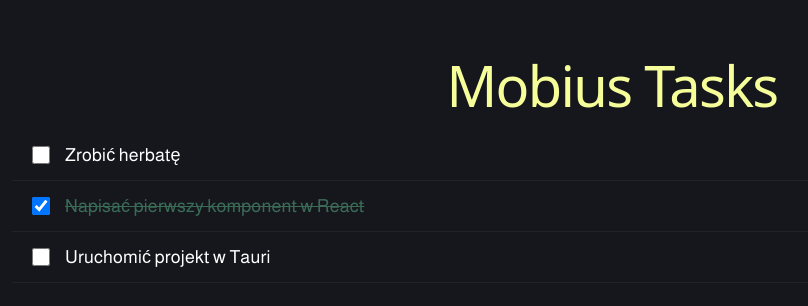
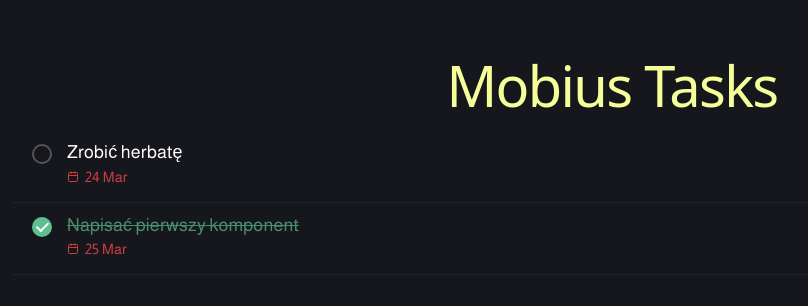
Before and after one commit to mobius-group-project/mobius, a React (Vite) app: page / in a window 1280 px wide. Shown: the top 306 px of the page, without its empty margins (28-836 px from the left). Built offline with nearby package versions, Linux system fonts and the light colour scheme.

Commit message:
MG-6: implement useTasks hook, add deadlines and functional checkboxes

```diff
--- a/package.json
+++ b/package.json
@@ -10,6 +10,7 @@
     "preview": "vite preview"
   },
   "dependencies": {
+    "lucide-react": "^1.6.0",
     "react": "^19.2.4",
     "react-dom": "^19.2.4"
   },
--- a/src/App.tsx
+++ b/src/App.tsx
@@ -1,11 +1,8 @@
 import TaskItem, { type ITask } from './components/taskSystem/TaskItem';
+import { useTasks } from './hooks/useTasks';
 
 function App() {
-  const tasks: ITask[] = [
-    { id: '1', title: 'Zrobić herbatę', isDone: false },
-    { id: '2', title: 'Napisać pierwszy komponent w React', isDone: true },
-    { id: '3', title: 'Uruchomić projekt w Tauri', isDone: false },
-  ];
+const { tasks, toggleTask } = useTasks();
 
   return (
     <main className="app-center" style={{ padding: '40px' }}>
@@ -13,7 +10,7 @@ function App() {
 
       <div className="task-list">
         {tasks.map(t => (
-          <TaskItem key={t.id} task={t} />
+          <TaskItem key={t.id} task={t} onToggle={() => toggleTask(t.id)} />
         ))}
       </div>
     </main>
--- a/src/components/taskSystem/TaskItem.tsx
+++ b/src/components/taskSystem/TaskItem.tsx
@@ -1,29 +1,39 @@
 import React from 'react';
+import { Calendar } from 'lucide-react';
 import './styles/TaskItem.css';
 
 export interface ITask {
   id: string;
   title: string;
   isDone: boolean;
+  deadline: string;
 }
 
 interface Props {
   task: ITask;
+  onToggle: () => void;
 }
 
-const TaskItem: React.FC<Props> = ({ task }) => {
+const TaskItem: React.FC<Props> = ({ task, onToggle }) => {
   return (
     <div className="task-item">
       <input
         type="checkbox"
         checked={task.isDone}
-        readOnly
+        onChange={onToggle}
         className="task-checkbox"
       />
 
-      <span className={`task-title ${task.isDone ? 'is-done' : ''}`}>
-        {task.title}
-      </span>
+      <div className="task-info">
+        <span className={`task-title ${task.isDone ? 'is-done' : ''}`}>
+          {task.title}
+        </span>
+
+        <div className="task-deadline">
+          <Calendar size={12} className="calendar-icon" />
+          <span className="deadline-date">{task.deadline}</span>
+        </div>
+      </div>
     </div>
   );
 };
--- a/src/components/taskSystem/styles/TaskItem.css
+++ b/src/components/taskSystem/styles/TaskItem.css
@@ -1,25 +1,81 @@
 .task-item {
   display: flex;
-  align-items: center;
+  align-items: flex-start;
   gap: 12px;
   padding: 12px 16px;
   border-bottom: 1px solid rgba(255, 255, 255, 0.05);
+  transition: background-color 0.2s ease;
 }
 
 .task-checkbox {
-  width: 18px;
-  height: 18px;
+  appearance: none;
+  -webkit-appearance: none;
+  width: 20px;
+  height: 20px;
+  border: 2px solid #555;
+  border-radius: 50%;
   cursor: pointer;
+  outline: none;
+  margin-top: 2px;
+
+  display: flex;
+  align-items: center;
+  justify-content: center;
+  position: relative;
+
+  transition: all 0.2s ease;
+  flex-shrink: 0;
+}
+
+.task-checkbox:checked {
+  background-color: var(--color-positive);
+  border-color: var(--color-positive);
+}
+
+.task-checkbox:checked::after {
+  content: '';
+  position: absolute;
+  width: 5px;
+  height: 10px;
+  border: solid white;
+  border-width: 0 2px 2px 0;
+  transform: rotate(45deg) translate(-1px, -1px);;
+}
+
+.task-info {
+  display: flex;
+  flex-direction: column;
+  gap: 0px;
 }
 
 .task-title {
   font-family: var(--font-main);
   font-size: var(--body-size);
   color: #ffffff;
+  transition: color 0.2s ease;
+  line-height: 1.2;
 }
 
 .task-title.is-done {
   text-decoration: line-through;
-  opacity: 0.5;
+  opacity: 0.7;
   color: var(--color-positive);
 }
+
+.task-deadline {
+  display: flex;
+  align-items: center;
+  gap: 6px;
+  font-size: 0.8rem;
+  opacity: 0.8;
+}
+
+.calendar-icon {
+  font-size: 12px;
+  color: var(--color-negative);
+}
+
+.deadline-date {
+  color: var(--color-negative);
+  font-weight: 500;
+}
--- /dev/null
+++ b/src/hooks/useTasks.ts
@@ -0,0 +1,27 @@
+import { useState } from 'react';
+import { type ITask } from '../components/taskSystem/TaskItem';
+
+export const useTasks = () => {
+  const [tasks, setTasks] = useState<ITask[]>([
+    { id: '1', title: 'Zrobić herbatę', isDone: false, deadline: '24 Mar' },
+    { id: '2', title: 'Napisać pierwszy komponent', isDone: true, deadline: '25 Mar' },
+  ]);
+
+  const toggleTask = (id: string) => {
+    setTasks(prev =>
+      prev.map(t => t.id === id ? { ...t, isDone: !t.isDone } : t)
+    );
+  };
+
+  const addTask = (title: string, deadline: string) => {
+    const newTask: ITask = {
+      id: Date.now().toString(),
+      title,
+      isDone: false,
+      deadline
+    };
+    setTasks(prev => [...prev, newTask]);
+  };
+
+  return { tasks, toggleTask, addTask };
+};
```
Also changed, not shown: 1 other file (tests, documents, lock files or other folders).
